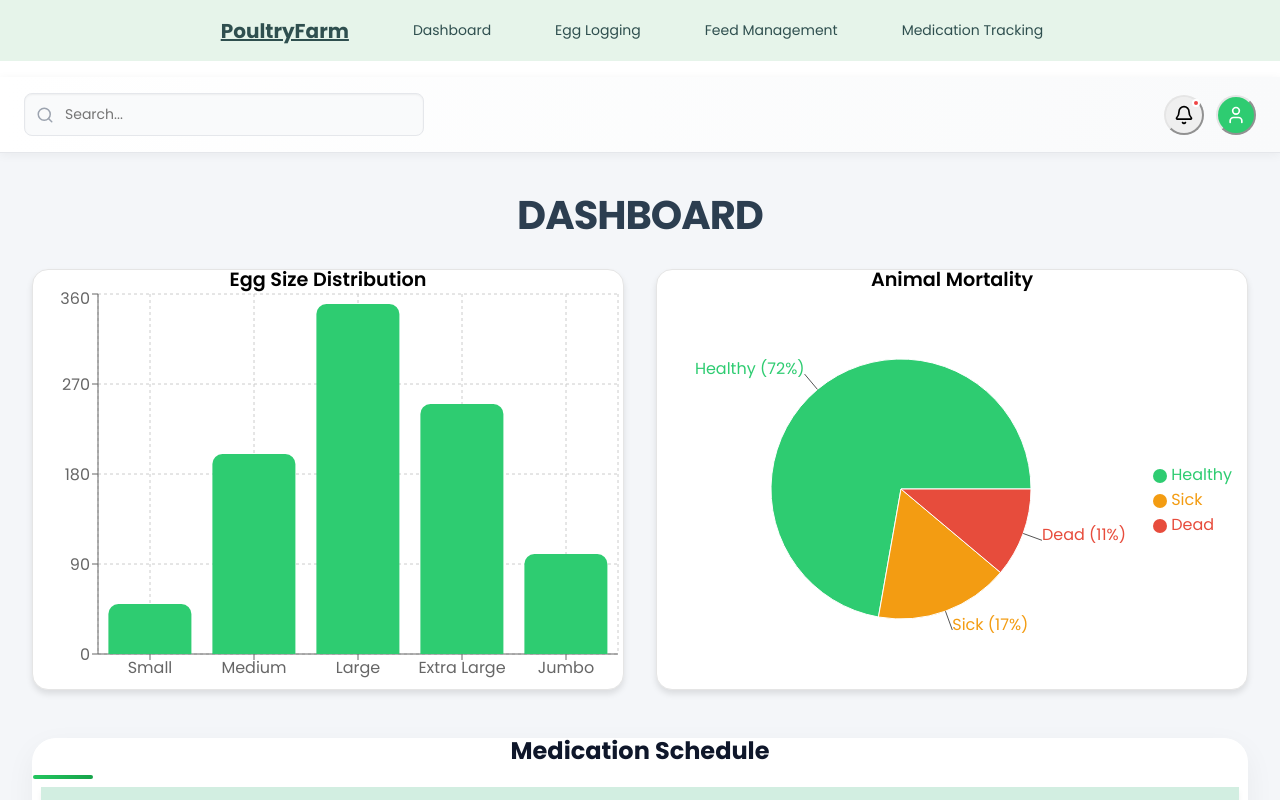
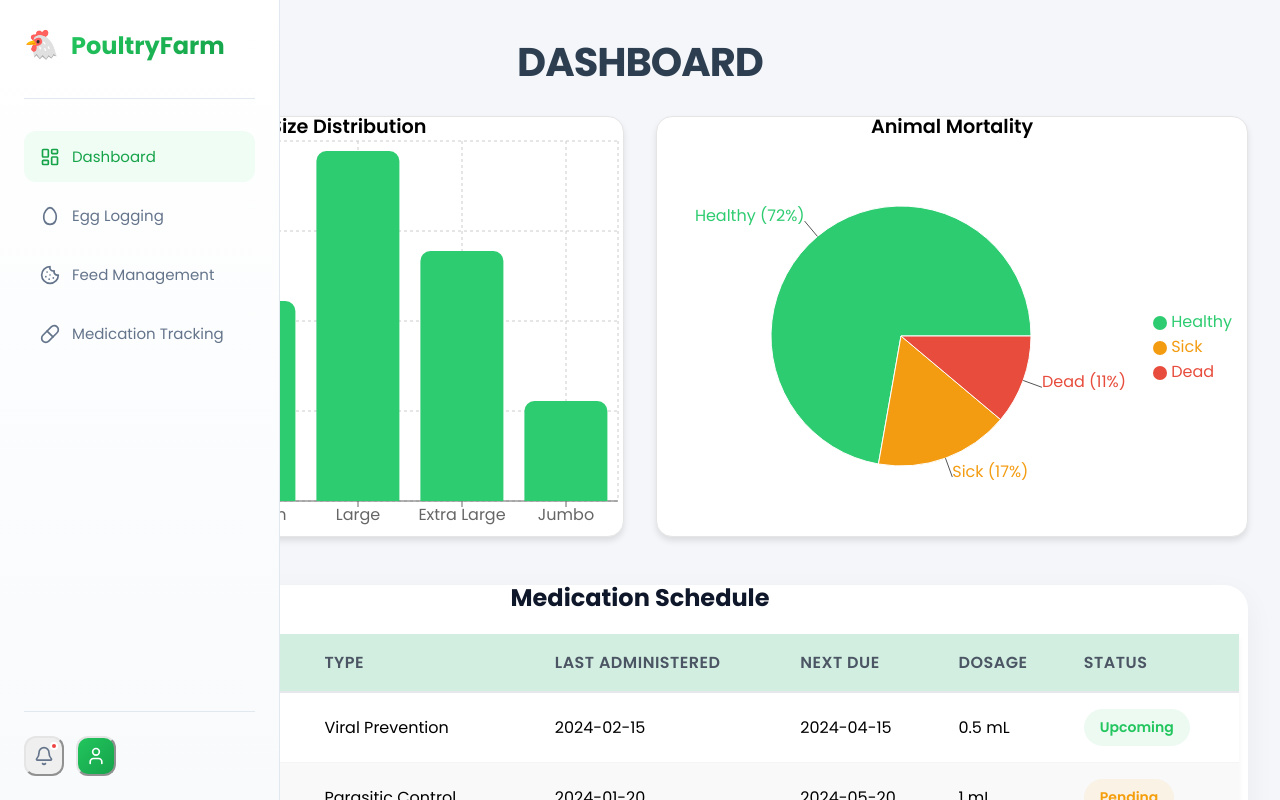
Before and after one commit to Essu-man/PF, a React (Vite) app in the folder mngsystem/: page /dashboard in a window 1280 px wide. Built offline with nearby package versions, Linux system fonts and the light colour scheme.

Commit message:
header/sidebar

```diff
--- /dev/null
+++ b/mngsystem/src/components/layout/Header.module.css
@@ -0,0 +1,141 @@
+.sidebar {
+  width: 280px;
+  height: 100vh;
+  background: linear-gradient(180deg, #ffffff 0%, #f8fafc 100%);
+  border-right: 1px solid #e2e8f0;
+  display: flex;
+  flex-direction: column;
+  position: fixed;
+  left: 0;
+  top: 0;
+  z-index: 50;
+  padding: 1.5rem;
+}
+
+.logoSection {
+  padding-bottom: 2rem;
+  border-bottom: 1px solid #e2e8f0;
+  margin-bottom: 2rem;
+}
+
+.logo {
+  display: flex;
+  align-items: center;
+  gap: 0.75rem;
+  text-decoration: none;
+  font-size: 1.5rem;
+  font-weight: 700;
+  color: #0f172a;
+}
+
+.logoIcon {
+  font-size: 1.75rem;
+}
+
+.logoText {
+  background: linear-gradient(135deg, #22c55e 0%, #16a34a 100%);
+  -webkit-background-clip: text;
+  -webkit-text-fill-color: transparent;
+}
+
+.navigation {
+  flex: 1;
+  display: flex;
+  flex-direction: column;
+  gap: 0.5rem;
+}
+
+.navItem {
+  display: flex;
+  align-items: center;
+  padding: 0.875rem 1rem;
+  text-decoration: none;
+  color: #64748b;
+  border-radius: 0.75rem;
+  transition: all 0.2s ease;
+  position: relative;
+}
+
+.navItem:hover {
+  background: #f1f5f9;
+  color: #0f172a;
+  transform: translateX(4px);
+}
+
+.navIcon {
+  width: 1.25rem;
+  height: 1.25rem;
+  margin-right: 0.75rem;
+}
+
+.navText {
+  font-weight: 500;
+  font-size: 0.9375rem;
+}
+
+.active {
+  background: #f0fdf4;
+  color: #16a34a;
+  font-weight: 600;
+}
+
+.active .navIcon {
+  color: #16a34a;
+}
+
+.hoverIcon {
+  position: absolute;
+  right: 1rem;
+  width: 1rem;
+  height: 1rem;
+  opacity: 0.5;
+}
+
+.userSection {
+  margin-top: auto;
+  padding-top: 1.5rem;
+  border-top: 1px solid #e2e8f0;
+  display: flex;
+  gap: 0.75rem;
+}
+
+.notificationButton, .userButton {
+  width: 2.5rem !important;
+  height: 2.5rem !important;
+  border-radius: 0.75rem !important;
+  position: relative;
+  display: flex;
+  align-items: center;
+  justify-content: center;
+  transition: all 0.2s ease;
+}
+
+.notificationButton:hover, .userButton:hover {
+  background: #f1f5f9 !important;
+  transform: translateY(-2px);
+}
+
+.notificationIcon, .userIcon {
+  width: 1.25rem;
+  height: 1.25rem;
+  color: #64748b;
+}
+
+.notificationBadge {
+  position: absolute;
+  top: 0.25rem;
+  right: 0.25rem;
+  width: 0.5rem;
+  height: 0.5rem;
+  background: #ef4444;
+  border-radius: 50%;
+  border: 2px solid #ffffff;
+}
+
+.userButton {
+  background: linear-gradient(135deg, #22c55e 0%, #16a34a 100%) !important;
+}
+
+.userButton .userIcon {
+  color: white;
+}
--- a/mngsystem/src/components/layout/Header.tsx
+++ b/mngsystem/src/components/layout/Header.tsx
@@ -1,154 +1,60 @@
-import { Bell, Search, User } from 'lucide-react';
-import React from 'react';
-import { Link } from 'react-router-dom';
+import { Bell, User, LayoutDashboard, Egg, Cookie, Pill, ChevronRight } from 'lucide-react';
+import React, { useState } from 'react';
+import { Link, useLocation } from 'react-router-dom';
 import { Button } from '../ui/button';
+import styles from './Header.module.css';
 
 const Header: React.FC = () => {
+  const location = useLocation();
+  const [isHovered, setIsHovered] = useState<string | null>(null);
+
+  const navItems = [
+    { name: 'Dashboard', icon: LayoutDashboard, path: '/dashboard' },
+    { name: 'Egg Logging', icon: Egg, path: '/egg-logging' },
+    { name: 'Feed Management', icon: Cookie, path: '/feed-management' },
+    { name: 'Medication Tracking', icon: Pill, path: '/medication-tracking' },
+  ];
+
   return (
-    <header>
-      {/* Navigation Bar */}
-      <nav style={{
-        background: '#e6f4ea',
-        padding: '12px 0',
-        marginBottom: '16px',
-        display: 'flex',
-        justifyContent: 'center'
-      }}>
-        <div style={{
-          display: 'flex',
-          gap: '48px',
-          alignItems: 'center'
-        }}>
-          <Link to="/" style={{
-            fontSize: '20px',
-            fontWeight: 'bold',
-            color: '#2f4f4f'
-          }}>
-            PoultryFarm
+    <header className={styles.sidebar}>
+      <div className={styles.logoSection}>
+        <Link to="/" className={styles.logo}>
+          <span className={styles.logoIcon}>🐔</span>
+          <span className={styles.logoText}>PoultryFarm</span>
         </Link>
-          <div style={{
-            display: 'flex',
-            gap: '32px'
-          }}>
-            {['Dashboard', 'Egg Logging', 'Feed Management', 'Medication Tracking'].map((item) => (
+      </div>
+
+      <nav className={styles.navigation}>
+        {navItems.map((item) => {
+          const isActive = location.pathname === item.path;
+          const Icon = item.icon;
+
+          return (
             <Link
-                key={item}
-                to={`/${item.toLowerCase().replace(' ', '-')}`}
-                style={{
-                  color: '#2f4f4f',
-                  fontSize: '14px',
-                  fontWeight: '500',
-                  textDecoration: 'none',
-                  padding: '8px 16px',
-                  borderRadius: '6px',
-                  transition: 'all 0.2s ease',
-                }}
-                onMouseOver={(e) => {
-                  e.currentTarget.style.backgroundColor = '#c8e6c9';
-                  e.currentTarget.style.transform = 'translateY(-2px)';
-                }}
-                onMouseOut={(e) => {
-                  e.currentTarget.style.backgroundColor = 'transparent';
-                  e.currentTarget.style.transform = 'translateY(0)';
-                }}
+              key={item.name}
+              to={item.path}
+              className={`${styles.navItem} ${isActive ? styles.active : ''}`}
+              onMouseEnter={() => setIsHovered(item.name)}
+              onMouseLeave={() => setIsHovered(null)}
             >
-                {item}
+              <Icon className={styles.navIcon} />
+              <span className={styles.navText}>{item.name}</span>
+              {isHovered === item.name && (
+                <ChevronRight className={styles.hoverIcon} />
+              )}
             </Link>
-            ))}
-          </div>
-        </div>
+          );
+        })}
       </nav>
 
-      {/* Existing Header Content */}
-      <div style={{
-        background: 'linear-gradient(to right, #ffffff, #f9fafb)',
-        borderBottom: '1px solid #e5e7eb',
-        padding: '16px 24px',
-        display: 'flex',
-        justifyContent: 'space-between',
-        alignItems: 'center',
-        boxShadow: '0 2px 10px rgba(0, 0, 0, 0.05)',
-        position: 'sticky',
-        top: 0,
-        zIndex: 100,
-        backdropFilter: 'blur(8px)',
-        WebkitBackdropFilter: 'blur(8px)'
-      }}>
-        {/* Search Bar */}
-        <div style={{
-          position: 'relative',
-          width: '400px'
-        }}>
-          <Search style={{
-            position: 'absolute',
-            left: '12px',
-            top: '50%',
-            transform: 'translateY(-50%)',
-            color: '#9ca3af',
-            width: '18px'
-          }} />
-          <input
-            type="text"
-            placeholder="Search..."
-            style={{
-              width: '100%',
-              padding: '10px 16px 10px 40px',
-              borderRadius: '8px',
-              border: '1px solid #e5e7eb',
-              backgroundColor: '#f9fafb',
-              fontSize: '14px',
-              outline: 'none',
-              transition: 'all 0.2s',
-              boxShadow: 'inset 0 1px 2px rgba(0, 0, 0, 0.05)'
-            }}
-          />
-        </div>
-
-        {/* Actions */}
-        <div style={{
-          display: 'flex',
-          alignItems: 'center',
-          gap: '12px'
-        }}>
-          {/* Notifications */}
-          <Button
-            variant="ghost"
-            size="icon"
-            style={{
-              borderRadius: '50%',
-              width: '40px',
-              height: '40px',
-              position: 'relative'
-            }}
-          >
-            <Bell style={{ width: '20px' }} />
-            <span style={{
-              position: 'absolute',
-              top: '2px',
-              right: '2px',
-              width: '8px',
-              height: '8px',
-              borderRadius: '50%',
-              backgroundColor: '#ef4444',
-              border: '2px solid #fff'
-            }}></span>
+      <div className={styles.userSection}>
+        <Button variant="ghost" className={styles.notificationButton}>
+          <Bell className={styles.notificationIcon} />
+          <span className={styles.notificationBadge}></span>
         </Button>
-
-          {/* User Profile */}
-          <Button
-            variant="ghost"
-            size="icon"
-            style={{
-              borderRadius: '50%',
-              width: '40px',
-              height: '40px',
-              background: '#2ecc71',
-              color: 'white'
-            }}
-          >
-            <User style={{ width: '20px' }} />
+        <Button variant="ghost" className={styles.userButton}>
+          <User className={styles.userIcon} />
         </Button>
-        </div>
       </div>
     </header>
   );
```
Lines whose indentation alone changed are shown as unchanged.
